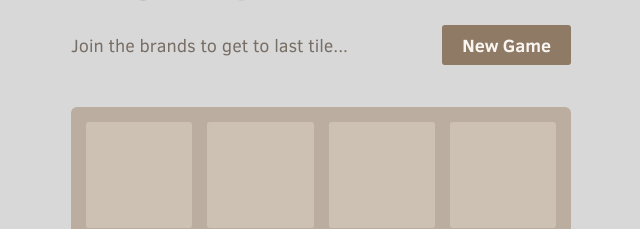
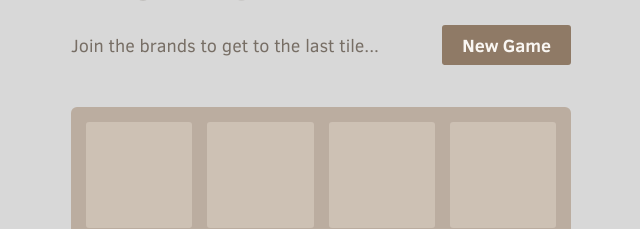
Before and after one commit to RJZ-20/2048-Tech, a plain HTML site: page index.html in a window 1280 px wide. Shown: the part 167-396 px from the top of the page, 319-959 px from the left. Drawn offline with Linux system fonts and the light colour scheme.

Commit message:
Update index.html

```diff
--- a/index.html
+++ b/index.html
@@ -27,7 +27,7 @@
     </div>
 
     <div class="above-game">
-      <p class="game-intro">Join the brands to get to last tile...</strong></p>
+      <p class="game-intro">Join the brands to get to the last tile...</strong></p>
       <a class="restart-button">New Game</a>
     </div>
 
```
